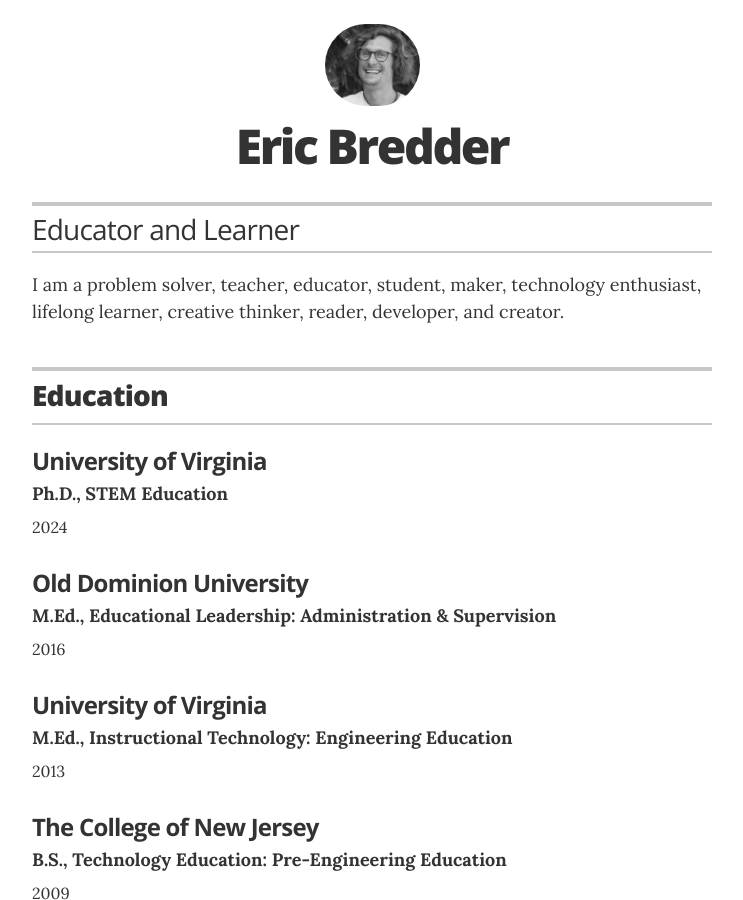
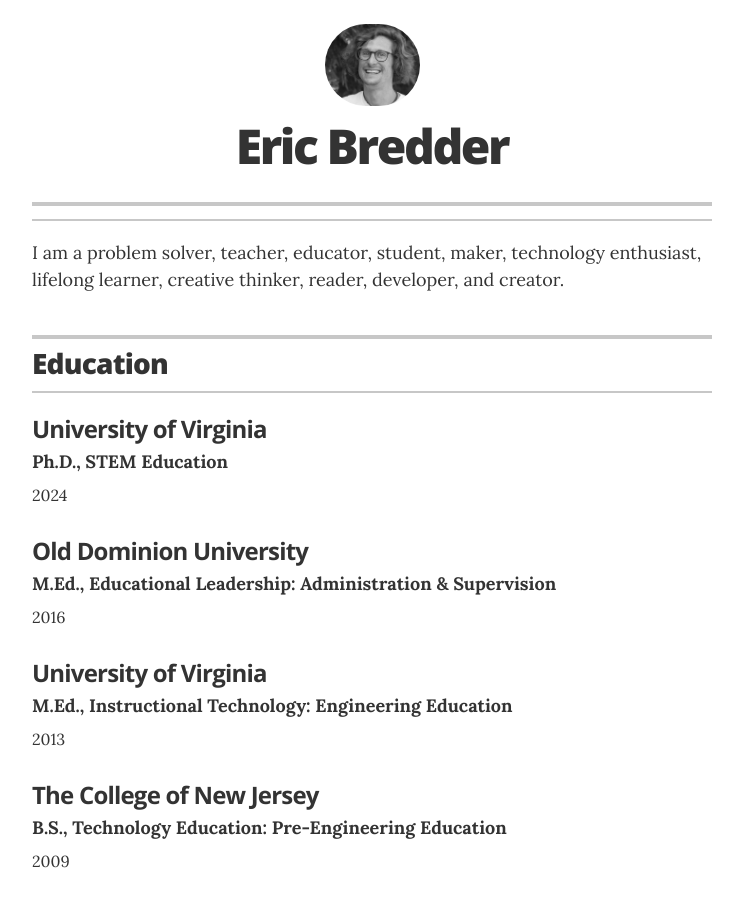
Before and after one commit to eabredder/eabredder.github.io, a Jekyll site: the page built from index.html, in a window 1280 px wide and 900 px high. Shown: the whole window, without its empty margins (268-1011 px from the left). Built offline with Jekyll 4.4.1, drawn with Linux system fonts in a browser that asks for light colours.

Commit message:
Update _config.yml

```diff
--- a/_config.yml
+++ b/_config.yml
@@ -11,7 +11,7 @@ sass:
 # Resume settings
 resume_avatar:                  "true"
 resume_name:                    "Eric Bredder"
-resume_title:                   "Educator and Learner"
+resume_title:
 resume_contact_email:
   "eabredder@protonmail.com"
 
```
